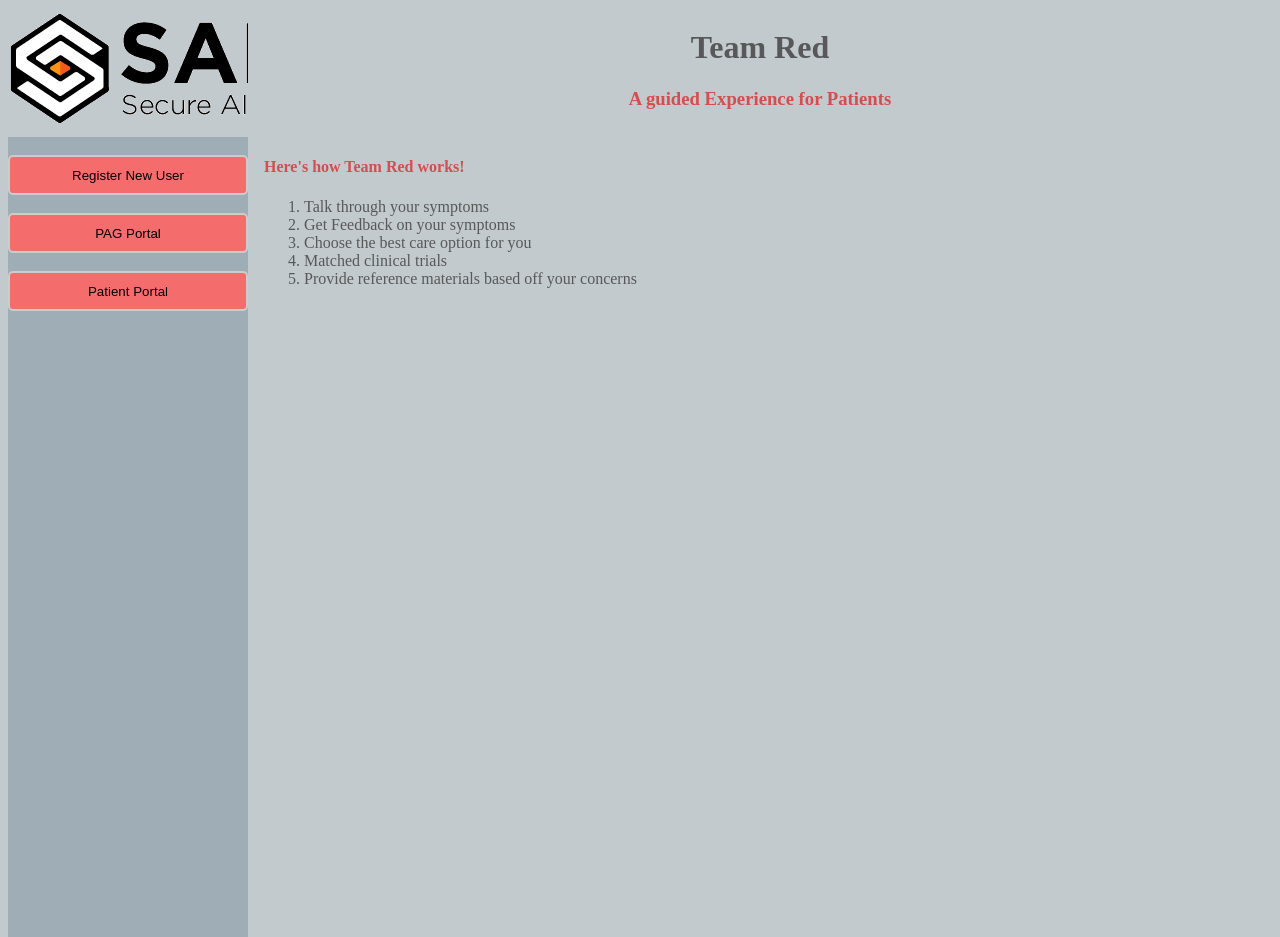
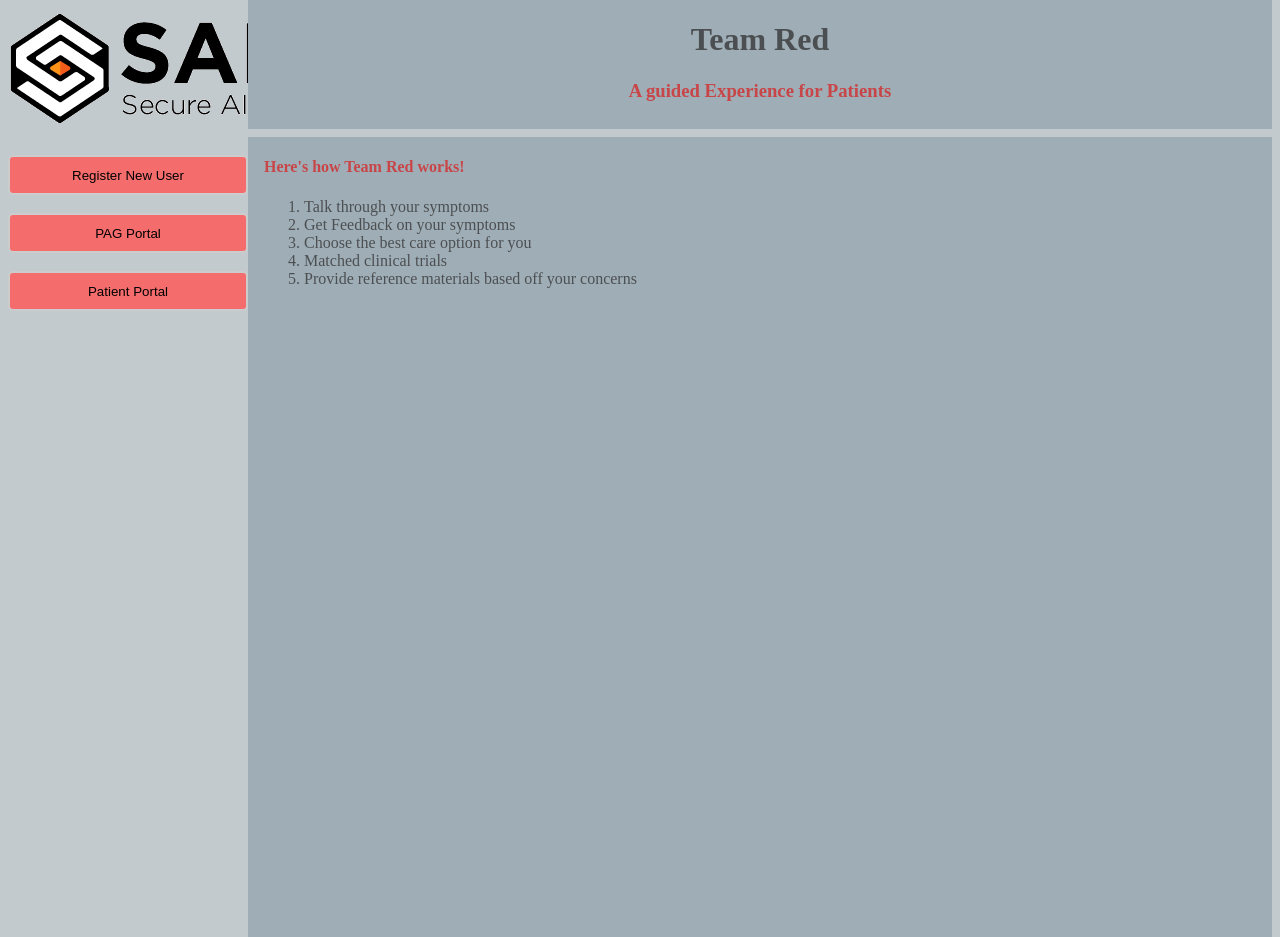
Before and after one commit to secureailabs/red_team, a Flask app: page / in a window 1280 px wide. Run offline with Flask 2, Linux system fonts and the light colour scheme.

Commit message:
web final layout

```diff
--- a/static/PAG/style.css
+++ b/static/PAG/style.css
@@ -15,7 +15,7 @@
 
 .grid {
     display: grid;
-    height: 100vh;
+    height: 110vh;
     grid-template-columns: 30vh 1fr;
     grid-template-rows: 1fr 1fr;
     /* grid-gap: 2px; */
@@ -31,20 +31,25 @@
 }
 
 .banner {
+    margin-top: -1vh;
     color: rgba(221, 17, 17, 0.667);
-    background-color: rgb(194, 202, 206);
     /* background-color: rgb(194, 202, 206); */
+    /* background-color: rgb(194, 202, 206); */
+    background-color: rgb(159, 174, 182);
 }
 
 .sidebar {
-    color: rgba(209, 215, 250, 0.952);
-    background-color: rgb(159, 174, 182);
+    /* color: rgba(209, 215, 250, 0.952); */
+    color: rgb(247, 137, 117);
+    /* background-color: rgb(159, 174, 182); */
+    background-color: rgb(194, 202, 206);
     height: 100vh;
 }
 
 .content {
     color: rgba(221, 17, 17, 0.667);
-    background-color: rgb(194, 202, 206);
+    /* background-color: rgb(194, 202, 206); */
+    background-color: rgb(159, 174, 182);
     height: 100vh;
 }
 
@@ -70,14 +75,15 @@
 }
 
 .summary {
-    color: rgba(70, 67, 67, 0.667);
-    background-color: rgb(194, 202, 206);
+    color: rgba(34, 32, 32, 0.667);
+    /* background-color: rgb(194, 202, 206); */
+    background-color: rgb(159, 174, 182);
     align-items: left;
     grid-column-end: span 2;
 }
 
 body {
-    color: rgba(70, 67, 67, 0.667);
+    color: rgba(34, 32, 32, 0.667);
     background-color: rgb(194, 202, 206);
 }
 
--- a/templates/default_template.html
+++ b/templates/default_template.html
@@ -37,7 +37,7 @@
             </center>
             {% endblock %}
         </div>
-        <div class="banner">
+        <div class="banner" style="height:100%">
             {% block banner %}
             <h1>
                 <center><a href="http://127.0.0.1:5000"> {{ team_name }}</a></center>
```
Also changed, not shown: templates/patient.html (+7 -5 lines).
